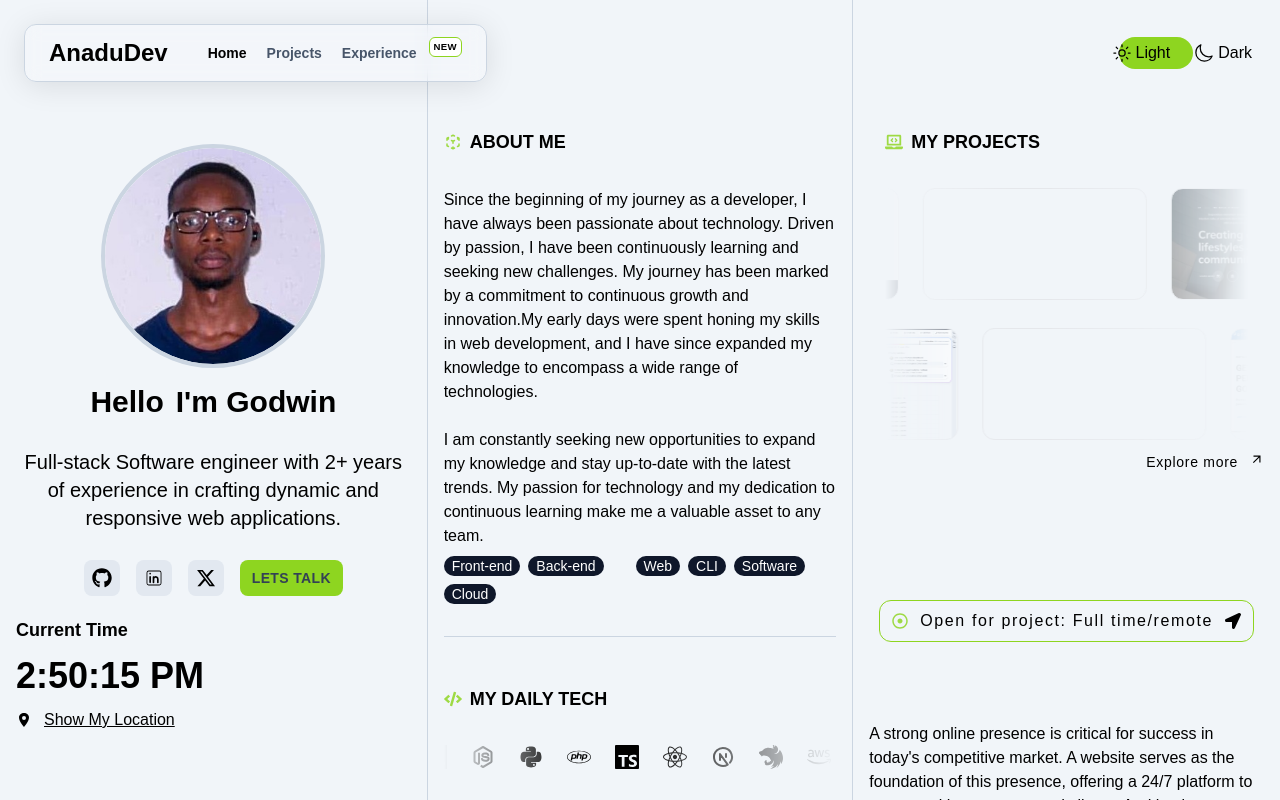
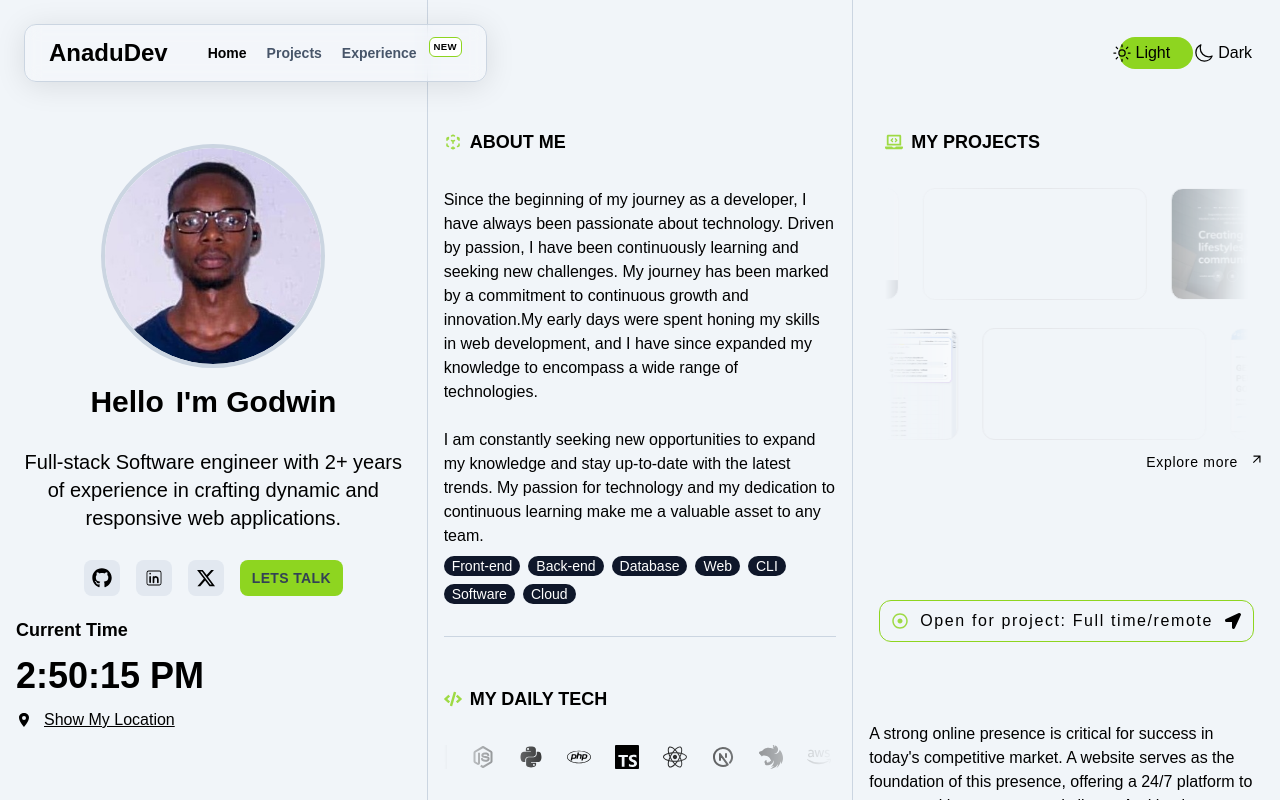
Before and after one commit to Anadudev/portfolio, a Next.js app: page / in a window 1280 px wide. Shown: the top 800 px of the page. Built offline with nearby package versions, Linux system fonts and the light colour scheme.

Commit message:
Update: fix typo in tags by correcting "tex" to "text" for clarity

```diff
--- a/src/app/data/tags.ts
+++ b/src/app/data/tags.ts
@@ -9,7 +9,7 @@ export const heroAboutTags = [
   },
   {
     id: 3,
-    tex: "Database",
+    text: "Database",
   },
   {
     id: 4,
```
